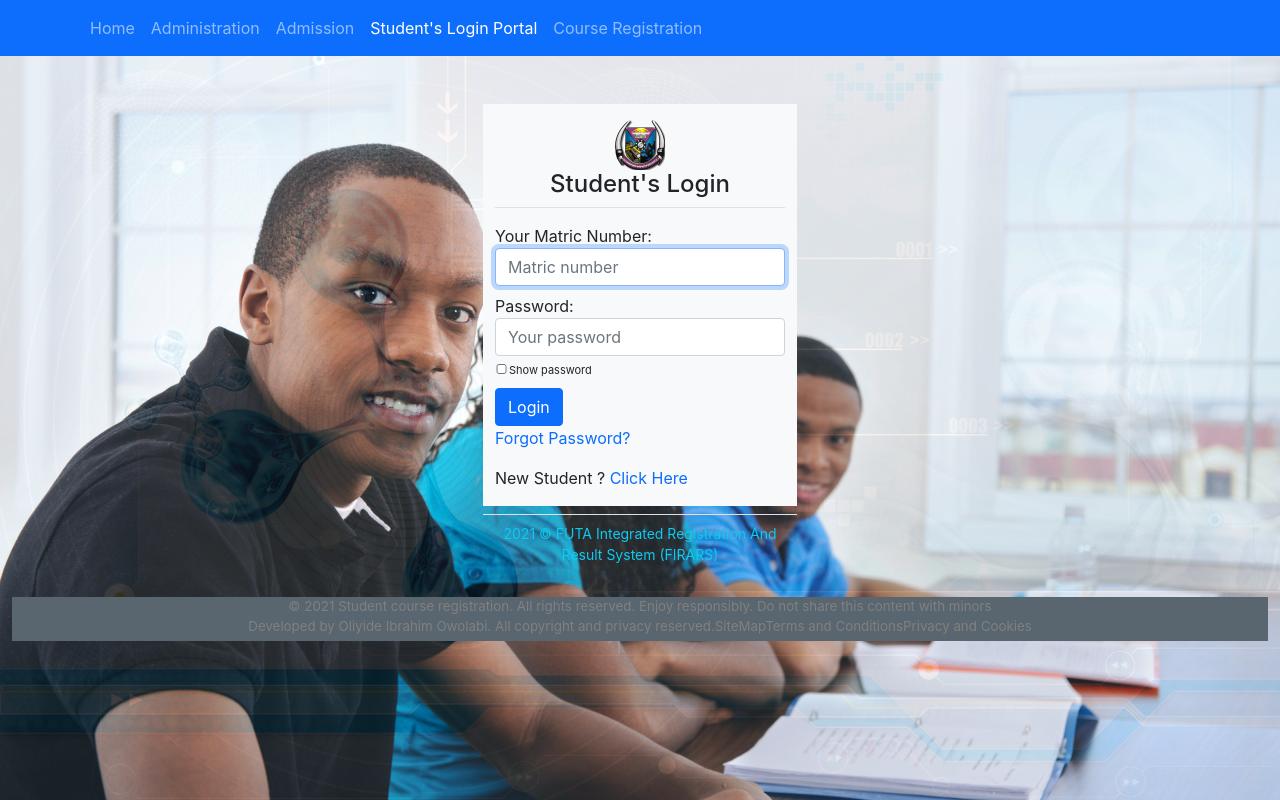
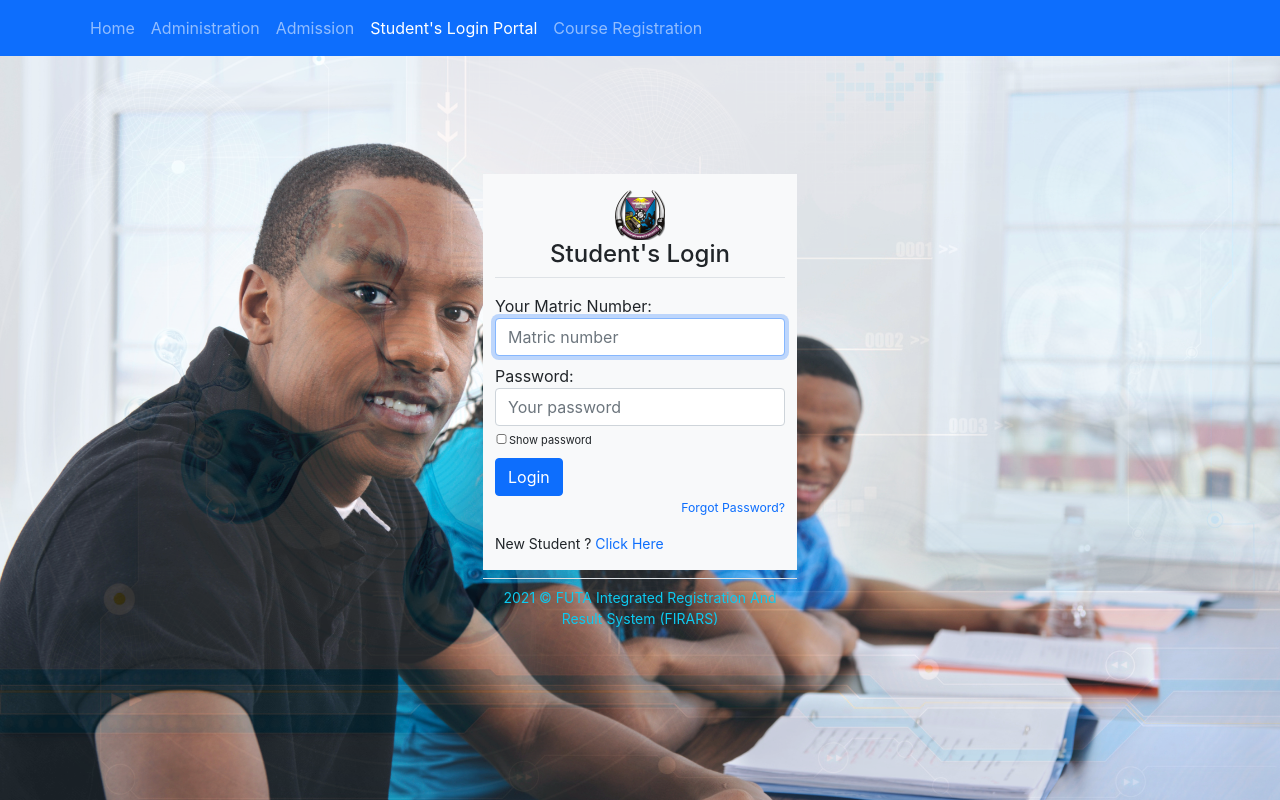
Before and after one commit to IbrahimO123/student-course-registration, a React (Create React App) app: page / in a window 1280 px wide. Built offline with nearby package versions, Linux system fonts and the light colour scheme; a web font is replaced by a local one.

Commit message:
remove the footer and palced it in the index.html file

```diff
--- a/src/components/Login.js
+++ b/src/components/Login.js
@@ -34,18 +34,13 @@ function Login() {
             const changingImages = Images[Math.floor(Math.random() * (Images.length))];
             bgImage.style.backgroundImage = changingImages
 
-       //     var images = [];
-       //     var i = 0
-       //         //changing time
-       //     var time = 10000
-       //         //Images path to change
-       //     images[0] = pic1;
-       //     images[1] = pic2;
-       //     images[2] = pic3;
         }
      setInterval(ChangingBackground,5000)
+     const styleFornav = {
+         paddingTop : 70,
+     }
     return (
-        <div className="container-fluid mx-auto mt-5">
+        <div className="container-fluid mx-auto mt-5" style={styleFornav} >
             <div className="container py-3 bg-light" id="container">
             <form onSubmit={submitForm} >
             <div className="text-center">
@@ -67,11 +62,11 @@ function Login() {
 
                 <div>
                     <button className="btn btn-primary btn-block" name="submit_button" type="submit">Login</button>
-                    <p className="text-right">
-                        <a href="###" className="text-decoration-none" >Forgot Password?</a>
+                    <p className="small text-end">
+                        <a href="###" className="small text-decoration-none" >Forgot Password?</a>
                     </p>
                 </div>
-                <div>
+                <div className="small">
                     New Student ? <a href="##" className="text-decoration-none" >Click Here</a>
                 </div>
                </form>
@@ -80,14 +75,6 @@ function Login() {
                <div id="foot" className="text-info font-weight-lighter w-25 border-top pt-2 mx-auto my-2 text-center">
                    2021 &copy; FUTA Integrated Registration And Result System (FIRARS)
                </div>
-               <footer className="clear">
-        <div id="bottom">
-            &copy; 2021 Student course registration. All rights reserved. Enjoy responsibly. Do not share this content with minors<br/> Developed by Oliyide Ibrahim Owolabi. All copyright and privacy reserved.
-            <a href="SITEMAP" target="-blank">SiteMap</a>
-            <a href="terms" target="-blank">Terms and Conditions</a>
-            <a href="privacy" target="-blank">Privacy and Cookies</a>
-        </div>
-    </footer>
         </div>
     )
 }
--- a/src/components/Register.js
+++ b/src/components/Register.js
@@ -120,7 +120,9 @@ const AddUnitValue = () => {
      }
    };
 };
-
+const styleFornav = {
+ paddingTop : 70,
+}
 
 //  }
 ///////////////----------------------Student Details-----------///////////////////////////////////////////////////////
@@ -135,7 +137,7 @@ const AddUnitValue = () => {
 ///////////////----------------------Student Details-----------///////////////////////////////////////////////////////
 ///////////////////////////////////----------------Return HTML---------------/////////////////////////////////////////
     return (
-        <div className="container bg-info border border-dark" id="register">
+        <div className="container bg-info border border-dark" style={styleFornav} id="register">
         <form>
         <header className="text-center" >
         <img className="img img-fluid mt-n5 pt-2 logo2" alt="Futa Logo" src={FutaLogo} ></img>
@@ -649,14 +651,6 @@ const AddUnitValue = () => {
 
             </div>
             </form>
-            <footer className="clear">
-        <div id="bottom">
-            &copy; 2021 Student course registration. All rights reserved. Enjoy responsibly. Do not share this content with minors<br/> Developed by Oliyide Ibrahim Owolabi. All copyright and privacy reserved.
-            <a href="SITEMAP" target="-blank">SiteMap</a>
-            <a href="terms" target="-blank">Terms and Conditions</a>
-            <a href="privacy" target="-blank">Privacy and Cookies</a>
-        </div>
-    </footer>
         </div>
     )
 }
```
